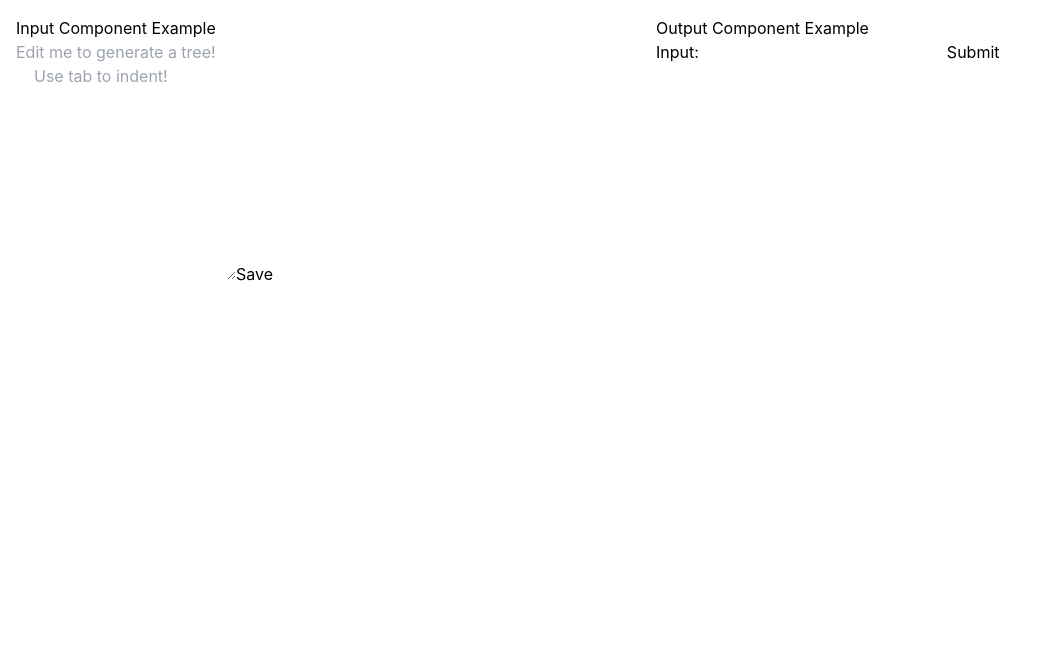
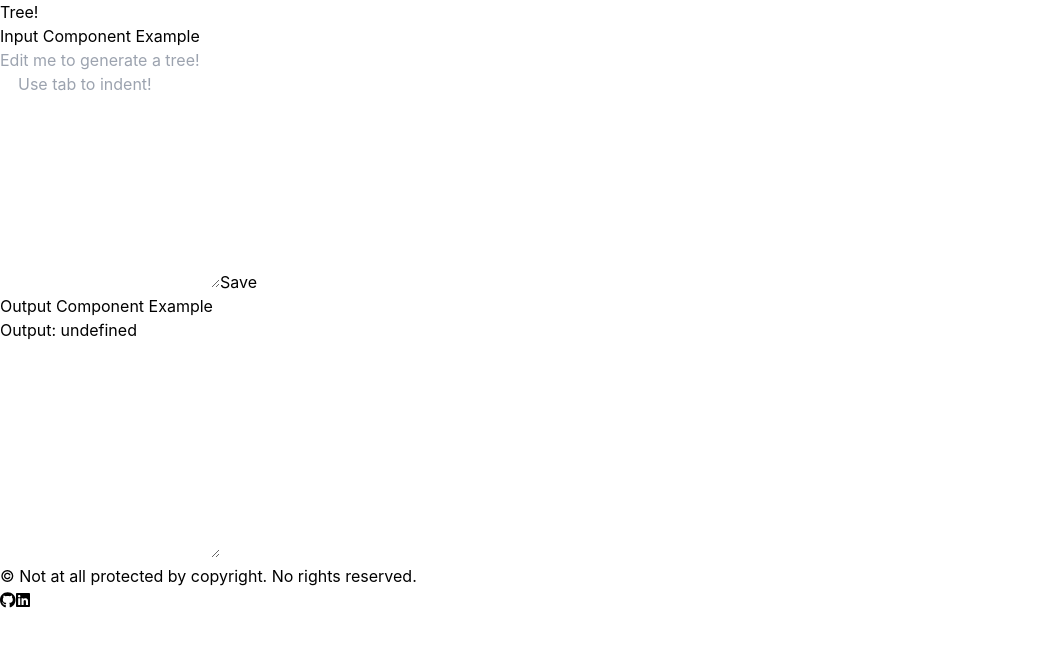
Before and after one commit to Spectre-1/tree_dir, a React (Create React App) app: page / in a window 1280 px wide. Shown: the top 646 px of the page, without its empty margins (0-1063 px from the left). Built offline with nearby package versions, Linux system fonts and the light colour scheme.

Commit message:
Fixes to header and footer

```diff
--- a/package.json
+++ b/package.json
@@ -3,6 +3,10 @@
   "version": "0.1.0",
   "private": true,
   "dependencies": {
+    "@fortawesome/fontawesome-svg-core": "^6.4.0",
+    "@fortawesome/free-brands-svg-icons": "^6.4.0",
+    "@fortawesome/free-solid-svg-icons": "^6.4.0",
+    "@fortawesome/react-fontawesome": "^0.2.0",
     "@testing-library/jest-dom": "^5.16.5",
     "@testing-library/react": "^13.4.0",
     "@testing-library/user-event": "^13.5.0",
@@ -12,7 +16,7 @@
     "postcss-cli": "^10.1.0",
     "react": "^18.2.0",
     "react-dom": "^18.2.0",
-    "react-scripts": "5.0.1",
+    "react-scripts": "^5.0.1",
     "tailwindcss": "^3.3.2",
     "web-vitals": "^2.1.4"
   },
--- a/src/App.css
+++ /dev/null
@@ -1,38 +0,0 @@
-.App {
-  text-align: center;
-}
-
-.App-logo {
-  height: 40vmin;
-  pointer-events: none;
-}
-
-@media (prefers-reduced-motion: no-preference) {
-  .App-logo {
-    animation: App-logo-spin infinite 20s linear;
-  }
-}
-
-.App-header {
-  background-color: #282c34;
-  min-height: 100vh;
-  display: flex;
-  flex-direction: column;
-  align-items: center;
-  justify-content: center;
-  font-size: calc(10px + 2vmin);
-  color: white;
-}
-
-.App-link {
-  color: #61dafb;
-}
-
-@keyframes App-logo-spin {
-  from {
-    transform: rotate(0deg);
-  }
-  to {
-    transform: rotate(360deg);
-  }
-}
--- a/src/App.js
+++ b/src/App.js
@@ -1,19 +1,18 @@
-import './App.css';
 
 import InputComponent from './components/InputComponent';
 import OutputComponent from './components/OutputComponent';
+import Header from './components/Header';
+import Footer from './components/Footer';
 
 const App = () => {
   return (
-    <div style={{ display: 'flex', flexDirection: 'row' }}>
-      <div style={{ flex: 1, padding: '1rem' }}>
+    <div>
+        <Header />
         <h1>Input Component Example</h1>
         <InputComponent />
-      </div>
-      <div style={{ flex: 1, padding: '1rem' }}>
         <h1>Output Component Example</h1>
         <OutputComponent />
-      </div>
+        <Footer />
     </div>
   );
 };
--- a/src/components/Footer.js
+++ b/src/components/Footer.js
@@ -1,26 +1,34 @@
 import React from 'react';
-import '../tailwind.css';
-import { Fragment } from 'react';
 import { FontAwesomeIcon } from '@fortawesome/react-fontawesome';
 import { faGithub, faLinkedin } from '@fortawesome/free-brands-svg-icons';
 
-import classes from './Footer.module.css';
-
 const Footer = () => {
   return (
-    <Fragment>
-      <footer className={classes.footer}>
-        <p> © Not at all protected by copyright. No rights reserved.</p>
-        <div className={classes.socialMedia}>
-          <a href="https://github.com" target="_blank" rel="noopener noreferrer">
+    <footer className="fixed bottom-0 left-0 w-full bg-gray-200">
+      <div className="container mx-auto py-4 flex items-center justify-center">
+        <p className="text-gray-600">
+          &copy; Not at all protected by copyright. No rights reserved.
+        </p>
+        <div className="ml-4">
+          <a
+            href="https://github.com"
+            target="_blank"
+            rel="noopener noreferrer"
+            className="text-gray-600 hover:text-gray-900"
+          >
             <FontAwesomeIcon icon={faGithub} />
           </a>
-          <a href="https://linkedin.com" target="_blank" rel="noopener noreferrer">
+          <a
+            href="https://linkedin.com"
+            target="_blank"
+            rel="noopener noreferrer"
+            className="text-gray-600 hover:text-gray-900 ml-2"
+          >
             <FontAwesomeIcon icon={faLinkedin} />
           </a>
         </div>
-      </footer>
-    </Fragment>
+      </div>
+    </footer>
   );
 };
 
--- a/src/components/Header.js
+++ b/src/components/Header.js
@@ -1,16 +1,20 @@
-import { Fragment } from 'react'
+import React, { Fragment } from 'react';
 import '../tailwind.css';
-import classes from './Header.module.css'
+import { useState } from 'react';
 
-const Header = props => {
-    return <Fragment>
-      <header className={classes.header}>
-            <h1> Tree! </h1>
-        </header>
-        {/* <div>
-            <img src={icon} alt="icon" />
-        </div> */}
+const Header = (props) => {
+  const [title, setTitle] = useState('Tree!');
+
+  return (
+    <Fragment>
+      <header className="header">
+        <h1>{title}</h1>
+      </header>
+      {/* <div>
+        <img src={icon} alt="icon" />
+      </div> */}
     </Fragment>
-}
+  );
+};
 
-export default Header
+export default Header;
--- a/src/components/OutputComponent.js
+++ b/src/components/OutputComponent.js
@@ -1,38 +1,27 @@
-import React, { useState } from 'react';
 
-const OutputComponent = () => {
-  const [inputValue, setInputValue] = useState('');
+import React, { useState, useEffect } from 'react';
+
+const generateOutput = (input) => {
+  // Implement your logic to generate the output based on the input
+  return `Output: ${input}`;
+};
+
+const OutputComponent = ({ inputValue }) => {
   const [outputValue, setOutputValue] = useState('');
 
-  const handleChange = (e) => {
-    setInputValue(e.target.value);
-  };
-
-  const handleSubmit = (e) => {
-    e.preventDefault();
-    // Handle the submitted input value and generate the output
+  useEffect(() => {
     const output = generateOutput(inputValue);
     setOutputValue(output);
-    // Reset the input value
-    setInputValue('');
-  };
-
-  const generateOutput = (input) => {
-    // Implement your logic to generate the output based on the input
-    // Example: You can manipulate the input string or perform calculations
-    return `Output: ${input}`;
-  };
+  }, [inputValue]);
 
   return (
-    <div>
-      <form onSubmit={handleSubmit}>
-        <label>
-          Input:
-          <input type="text" value={inputValue} onChange={handleChange} />
-        </label>
-        <button type="submit">Submit</button>
-      </form>
-      <p>{outputValue}</p>
+    <div className="Input-container">
+      <textarea
+        className="input"
+        value={outputValue}
+        rows={10}
+        readOnly
+      ></textarea>
     </div>
   );
 };
--- a/tailwind.config.js
+++ b/tailwind.config.js
@@ -17,6 +17,12 @@ module.exports = {
         sans: ['Raleway', 'sans-serif'],
         opensans: ['Open Sans', 'sans-serif']
       },
+      flex: {
+        'footer': '1 0 auto',
+      },
+      minHeight: {
+        'screen-footer': 'calc(100vh - 80px)', // Adjust the value as needed based on your header height
+      },
       backgroundImage: (theme) => ({
      //TBA
       }),
```
Also changed, not shown: src/components/ParentComponent.js (added, +16 -0 lines), src/components/InputComponent.js (line endings or trailing spaces), src/logo.svg (deleted), 1 other file (tests, documents, lock files or other folders).
